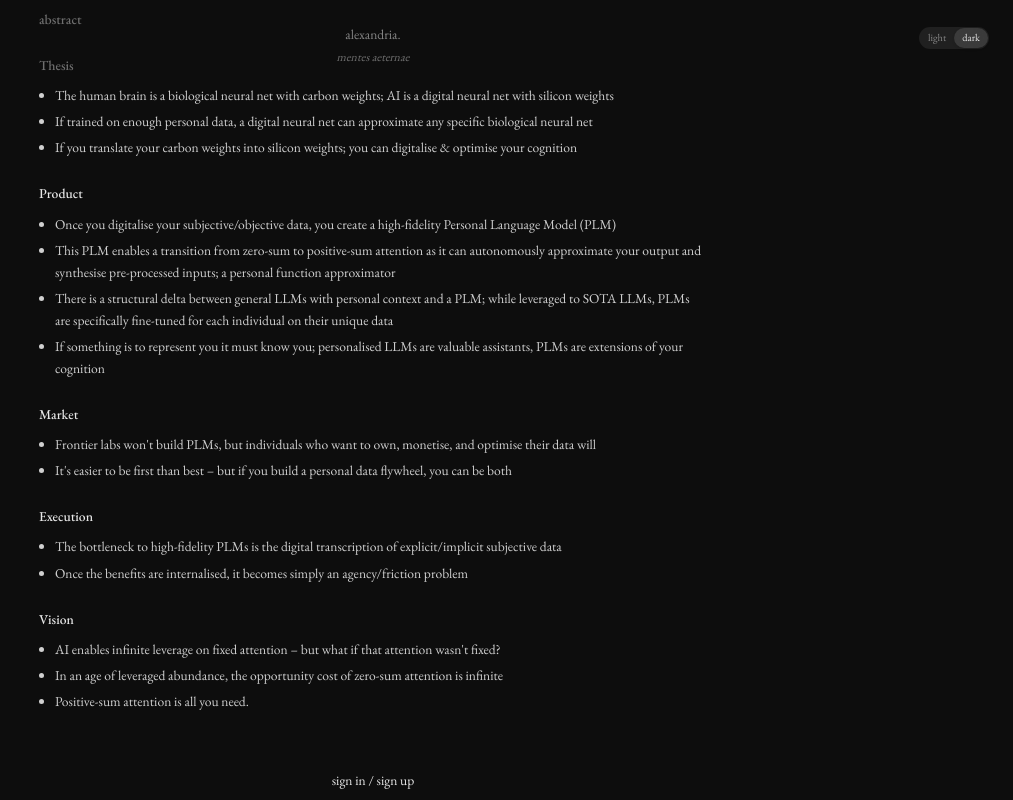
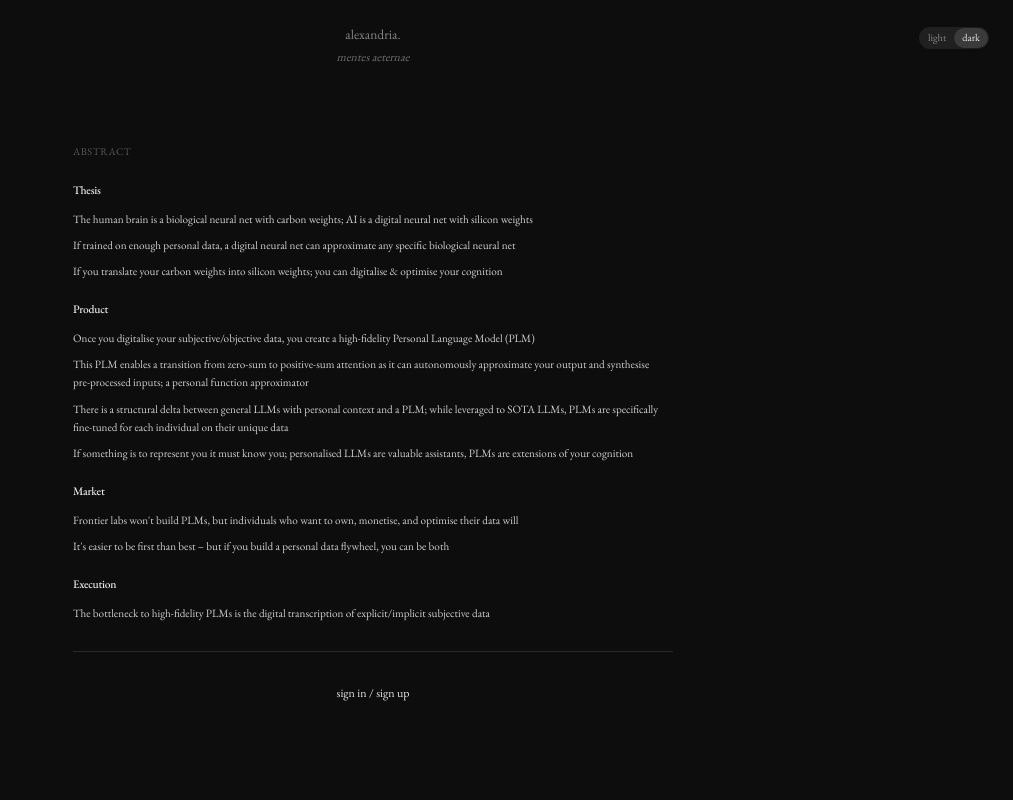
Before and after one commit to mowinckelb/Alexandria, a Next.js app: page / in a window 1280 px wide. Shown: the whole page, without its empty margins (267-1280 px from the left). Built offline with nearby package versions, Linux system fonts and the light colour scheme.

Commit message:
Redesign landing page: smaller text, scrollable container, elegant styling

```diff
--- a/app/components/LandingPage.tsx
+++ b/app/components/LandingPage.tsx
@@ -9,7 +9,7 @@ export default function LandingPage({ onGetStarted }: LandingPageProps) {
   const { theme, toggleTheme } = useTheme();
 
   return (
-    <div className="h-screen flex flex-col items-center justify-center px-8 relative" style={{ background: 'var(--bg-primary)', color: 'var(--text-primary)' }}>
+    <div className="h-screen flex flex-col items-center justify-center px-8 relative overflow-hidden" style={{ background: 'var(--bg-primary)', color: 'var(--text-primary)' }}>
       {/* Header */}
       <div className="fixed top-0 left-0 right-0 p-6 text-center text-[0.85rem] opacity-55 z-50" style={{ background: 'var(--bg-primary)' }}>
         <div className="flex flex-col items-center gap-1">
@@ -45,63 +45,66 @@ export default function LandingPage({ onGetStarted }: LandingPageProps) {
       </div>
 
       {/* Main Content */}
-      <div className="max-w-[700px] mx-auto text-left space-y-8 px-4">
-        {/* Description */}
-        <div className="text-[0.85rem] leading-relaxed space-y-6" style={{ color: 'var(--text-secondary)' }}>
+      <div className="flex-1 flex flex-col items-center justify-center w-full pt-20 pb-8 px-6 md:px-8">
+        <div className="max-w-[600px] w-full flex flex-col h-full max-h-[70vh]">
+          {/* Scrollable Content */}
+          <div className="flex-1 overflow-y-auto pr-2 mb-6 scrollbar-thin" style={{ scrollbarWidth: 'thin', scrollbarColor: 'var(--scrollbar-thumb) transparent' }}>
+            <div className="text-[0.7rem] leading-relaxed space-y-5" style={{ color: 'var(--text-secondary)' }}>
               <div>
-            <p className="font-medium mb-4" style={{ color: 'var(--text-primary)' }}>abstract</p>
+                <p className="text-[0.65rem] tracking-wider uppercase mb-4 opacity-60" style={{ color: 'var(--text-muted)' }}>abstract</p>
               </div>
 
               <div>
-            <p className="font-medium mb-2" style={{ color: 'var(--text-primary)' }}>Thesis</p>
-            <ul className="space-y-1 ml-4 list-disc">
-              <li>The human brain is a biological neural net with carbon weights; AI is a digital neural net with silicon weights</li>
-              <li>If trained on enough personal data, a digital neural net can approximate any specific biological neural net</li>
-              <li>If you translate your carbon weights into silicon weights; you can digitalise & optimise your cognition</li>
-            </ul>
+                <p className="text-[0.72rem] mb-2.5 font-medium tracking-tight" style={{ color: 'var(--text-primary)' }}>Thesis</p>
+                <div className="space-y-2">
+                  <p className="pl-0">The human brain is a biological neural net with carbon weights; AI is a digital neural net with silicon weights</p>
+                  <p className="pl-0">If trained on enough personal data, a digital neural net can approximate any specific biological neural net</p>
+                  <p className="pl-0">If you translate your carbon weights into silicon weights; you can digitalise & optimise your cognition</p>
+                </div>
               </div>
 
               <div>
-            <p className="font-medium mb-2" style={{ color: 'var(--text-primary)' }}>Product</p>
-            <ul className="space-y-1 ml-4 list-disc">
-              <li>Once you digitalise your subjective/objective data, you create a high-fidelity Personal Language Model (PLM)</li>
-              <li>This PLM enables a transition from zero-sum to positive-sum attention as it can autonomously approximate your output and synthesise pre-processed inputs; a personal function approximator</li>
-              <li>There is a structural delta between general LLMs with personal context and a PLM; while leveraged to SOTA LLMs, PLMs are specifically fine-tuned for each individual on their unique data</li>
-              <li>If something is to represent you it must know you; personalised LLMs are valuable assistants, PLMs are extensions of your cognition</li>
-            </ul>
+                <p className="text-[0.72rem] mb-2.5 font-medium tracking-tight" style={{ color: 'var(--text-primary)' }}>Product</p>
+                <div className="space-y-2">
+                  <p className="pl-0">Once you digitalise your subjective/objective data, you create a high-fidelity Personal Language Model (PLM)</p>
+                  <p className="pl-0">This PLM enables a transition from zero-sum to positive-sum attention as it can autonomously approximate your output and synthesise pre-processed inputs; a personal function approximator</p>
+                  <p className="pl-0">There is a structural delta between general LLMs with personal context and a PLM; while leveraged to SOTA LLMs, PLMs are specifically fine-tuned for each individual on their unique data</p>
+                  <p className="pl-0">If something is to represent you it must know you; personalised LLMs are valuable assistants, PLMs are extensions of your cognition</p>
+                </div>
               </div>
 
               <div>
-            <p className="font-medium mb-2" style={{ color: 'var(--text-primary)' }}>Market</p>
-            <ul className="space-y-1 ml-4 list-disc">
-              <li>Frontier labs won't build PLMs, but individuals who want to own, monetise, and optimise their data will</li>
-              <li>It's easier to be first than best – but if you build a personal data flywheel, you can be both</li>
-            </ul>
+                <p className="text-[0.72rem] mb-2.5 font-medium tracking-tight" style={{ color: 'var(--text-primary)' }}>Market</p>
+                <div className="space-y-2">
+                  <p className="pl-0">Frontier labs won't build PLMs, but individuals who want to own, monetise, and optimise their data will</p>
+                  <p className="pl-0">It's easier to be first than best – but if you build a personal data flywheel, you can be both</p>
+                </div>
               </div>
 
               <div>
-            <p className="font-medium mb-2" style={{ color: 'var(--text-primary)' }}>Execution</p>
-            <ul className="space-y-1 ml-4 list-disc">
-              <li>The bottleneck to high-fidelity PLMs is the digital transcription of explicit/implicit subjective data</li>
-              <li>Once the benefits are internalised, it becomes simply an agency/friction problem</li>
-            </ul>
+                <p className="text-[0.72rem] mb-2.5 font-medium tracking-tight" style={{ color: 'var(--text-primary)' }}>Execution</p>
+                <div className="space-y-2">
+                  <p className="pl-0">The bottleneck to high-fidelity PLMs is the digital transcription of explicit/implicit subjective data</p>
+                  <p className="pl-0">Once the benefits are internalised, it becomes simply an agency/friction problem</p>
+                </div>
               </div>
 
               <div>
-            <p className="font-medium mb-2" style={{ color: 'var(--text-primary)' }}>Vision</p>
-            <ul className="space-y-1 ml-4 list-disc">
-              <li>AI enables infinite leverage on fixed attention – but what if that attention wasn't fixed?</li>
-              <li>In an age of leveraged abundance, the opportunity cost of zero-sum attention is infinite</li>
-              <li>Positive-sum attention is all you need.</li>
-            </ul>
+                <p className="text-[0.72rem] mb-2.5 font-medium tracking-tight" style={{ color: 'var(--text-primary)' }}>Vision</p>
+                <div className="space-y-2">
+                  <p className="pl-0">AI enables infinite leverage on fixed attention – but what if that attention wasn't fixed?</p>
+                  <p className="pl-0">In an age of leveraged abundance, the opportunity cost of zero-sum attention is infinite</p>
+                  <p className="pl-0">Positive-sum attention is all you need.</p>
+                </div>
+              </div>
             </div>
           </div>
 
           {/* CTA Button */}
-        <div className="pt-6 text-center">
+          <div className="text-center pt-4 border-t" style={{ borderColor: 'var(--border-light)' }}>
             <button
               onClick={onGetStarted}
-            className="bg-transparent border-none text-[0.85rem] cursor-pointer transition-opacity hover:opacity-70"
+              className="bg-transparent border-none text-[0.75rem] cursor-pointer transition-opacity hover:opacity-70 mt-4"
               style={{ color: 'var(--text-primary)' }}
             >
               sign in / sign up
@@ -109,5 +112,22 @@ export default function LandingPage({ onGetStarted }: LandingPageProps) {
           </div>
         </div>
       </div>
+
+      <style jsx>{`
+        .scrollbar-thin::-webkit-scrollbar {
+          width: 4px;
+        }
+        .scrollbar-thin::-webkit-scrollbar-track {
+          background: transparent;
+        }
+        .scrollbar-thin::-webkit-scrollbar-thumb {
+          background: var(--scrollbar-thumb);
+          border-radius: 2px;
+        }
+        .scrollbar-thin::-webkit-scrollbar-thumb:hover {
+          background: var(--scrollbar-thumb-hover);
+        }
+      `}</style>
+    </div>
   );
 }
```
Lines whose indentation alone changed are shown as unchanged.
